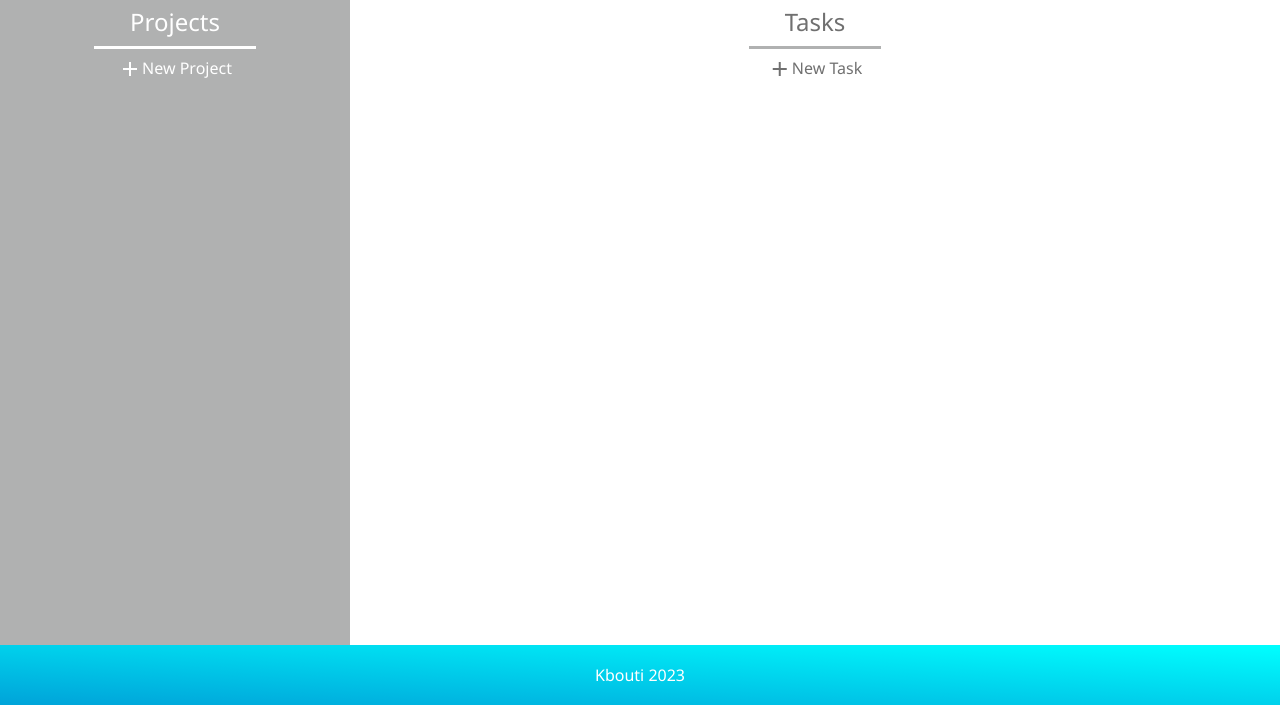
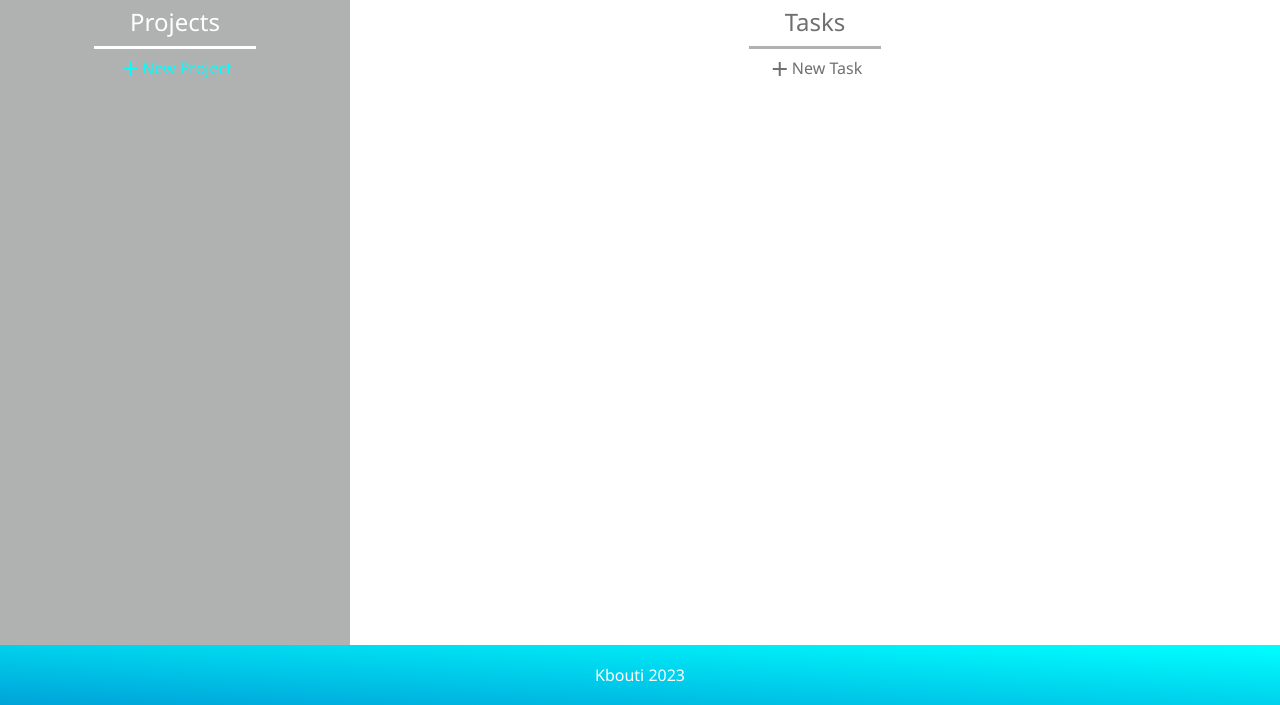
Before and after one commit to Kbouti/toDo, a website built with webpack: page dist/index.html in a window 1280 px wide. In both pictures the pointer is over the element 175 px from the left and 164 px from the top of the page. Shown: the part 95-800 px from the top of the page. Built offline with nearby package versions, Linux system fonts and the light colour scheme.

Commit message:
Add hover color change to buttons

```diff
--- a/src/style.css
+++ b/src/style.css
@@ -76,6 +76,10 @@
     /* border: 3px solid black; */
 }
 
+.addBtn:hover{
+    color:var(--colorB);
+}
+
 .title{
     font-size: var(--fontSizeC);
     margin:8px;
```
Also changed, not shown: dist/main.js.
